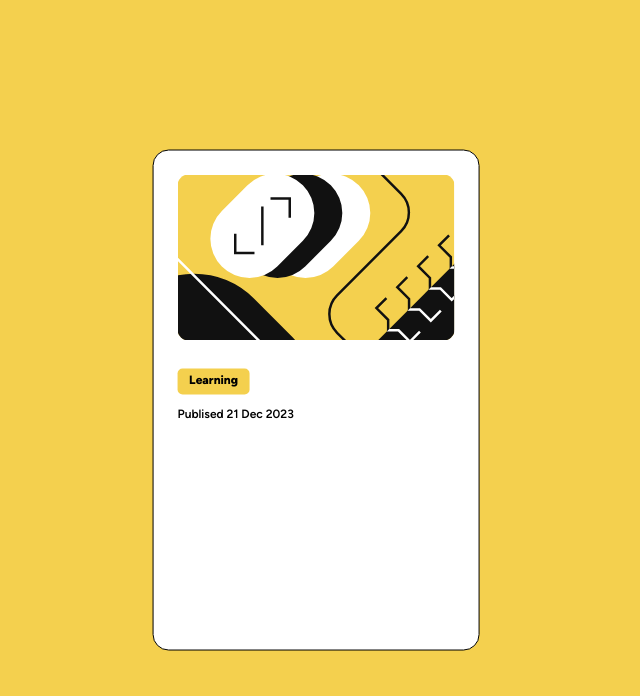
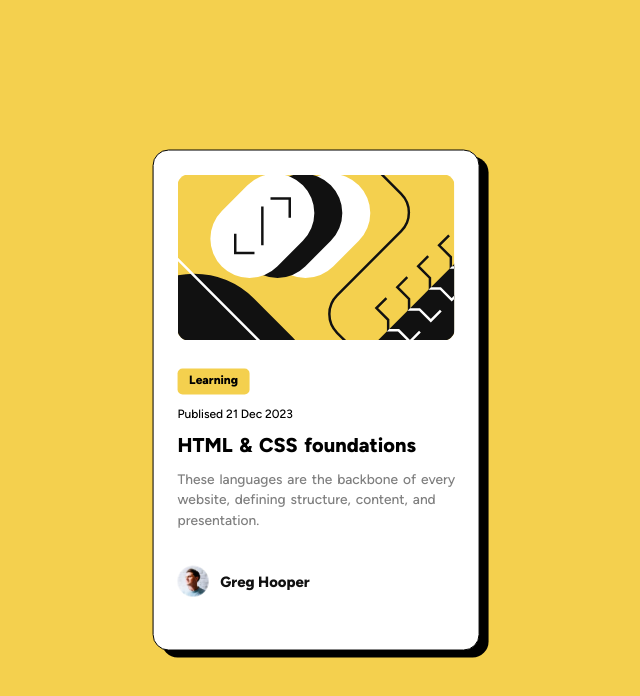
Before and after one commit to AbhinayNegi/Blog-preview-card, a plain HTML site: page index.html in a window 1280 px wide. Shown: the whole page, without its empty margins (324-964 px from the left). Drawn offline with Linux system fonts and the light colour scheme.

Commit message:
Complete the blog card

```diff
--- a/index.html
+++ b/index.html
@@ -26,6 +26,13 @@
         <p class="published-date">
           Publised 21 Dec 2023
         </p>
+        <h2 class="blog-heading">HTML & CSS foundations</h2>
+        <p class="blog-desc">These languages are the backbone of every website, defining structure, content, and presentation.</p>
+      </div>
+
+      <div class="author-info-container">
+        <img src="assets/images/image-avatar.webp" alt="author image" class="author-img">
+        <p class="author-name">Greg Hooper</p>
       </div>
     </article>
   </body>
--- a/style.css
+++ b/style.css
@@ -29,6 +29,8 @@ body {
     background-color: #FFFFFF;
     border: 1px solid black;
     border-radius: 1rem;
+    /* Why setting values as rem does not work in box-shadow */
+    box-shadow: 9px 7px 0px 0px black;
 }
 
 .blog-img {
@@ -53,11 +55,54 @@ body {
     border-radius: 5px;
     font-weight: 800;
     font-size: 0.75rem;
-    padding-top: 0.25rem;
+    padding-top: 0.28rem;
 }
 
 .published-date {
     margin-top: 0.75rem;
     font-size: 0.75rem;
-    font-weight: 600;
+    font-weight: 500;
 }
+
+.blog-heading {
+    margin-top: 0.75rem;
+    font-size: 1.25rem;
+    font-weight: 800;
+    word-spacing: 2px;
+}
+
+.blog-heading:hover {
+    color: #F4D04E;
+    cursor: pointer;
+}
+
+.blog-desc {
+    color: #7F7F7F;
+    margin-top: 0.75rem;
+    font-size: 0.86rem;
+    word-spacing: 0.1rem;
+    line-height: 1.3rem;
+    font-weight: 500;
+}
+
+.author-info-container {
+    margin-top: 1.5rem;
+    margin-left: 1.5rem;
+    width: 8.75rem;
+    height: 2rem;
+    /* border: 1px solid red; */
+    display: flex;
+    align-items: center;
+}
+
+.author-img {
+    max-width: 22%;
+}
+
+.author-name {
+    margin-left: 0.75rem;
+    font-size: 0.93rem;
+    display: inline;
+    color: #111111;
+    font-weight: 800;
+}
```
